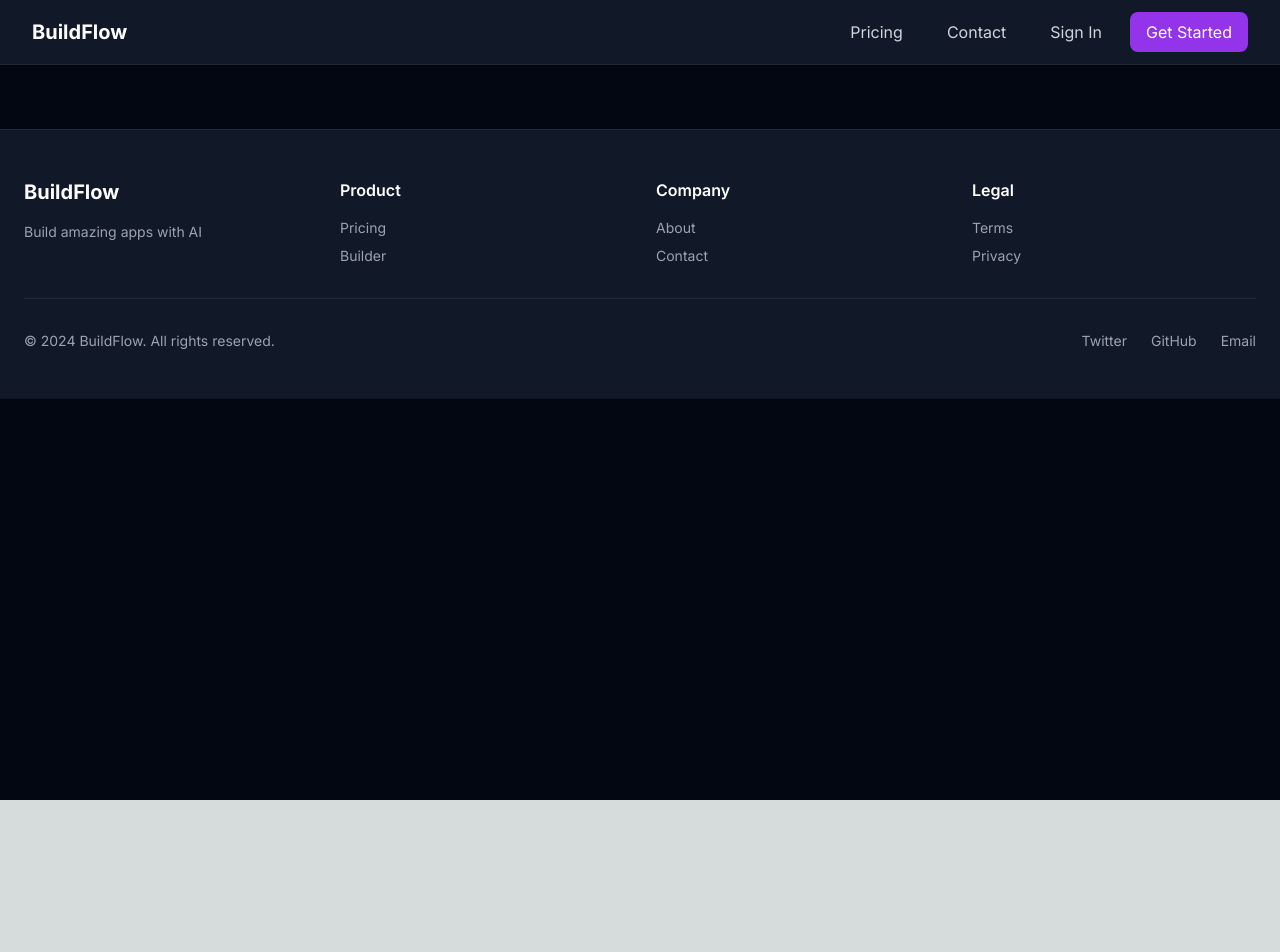
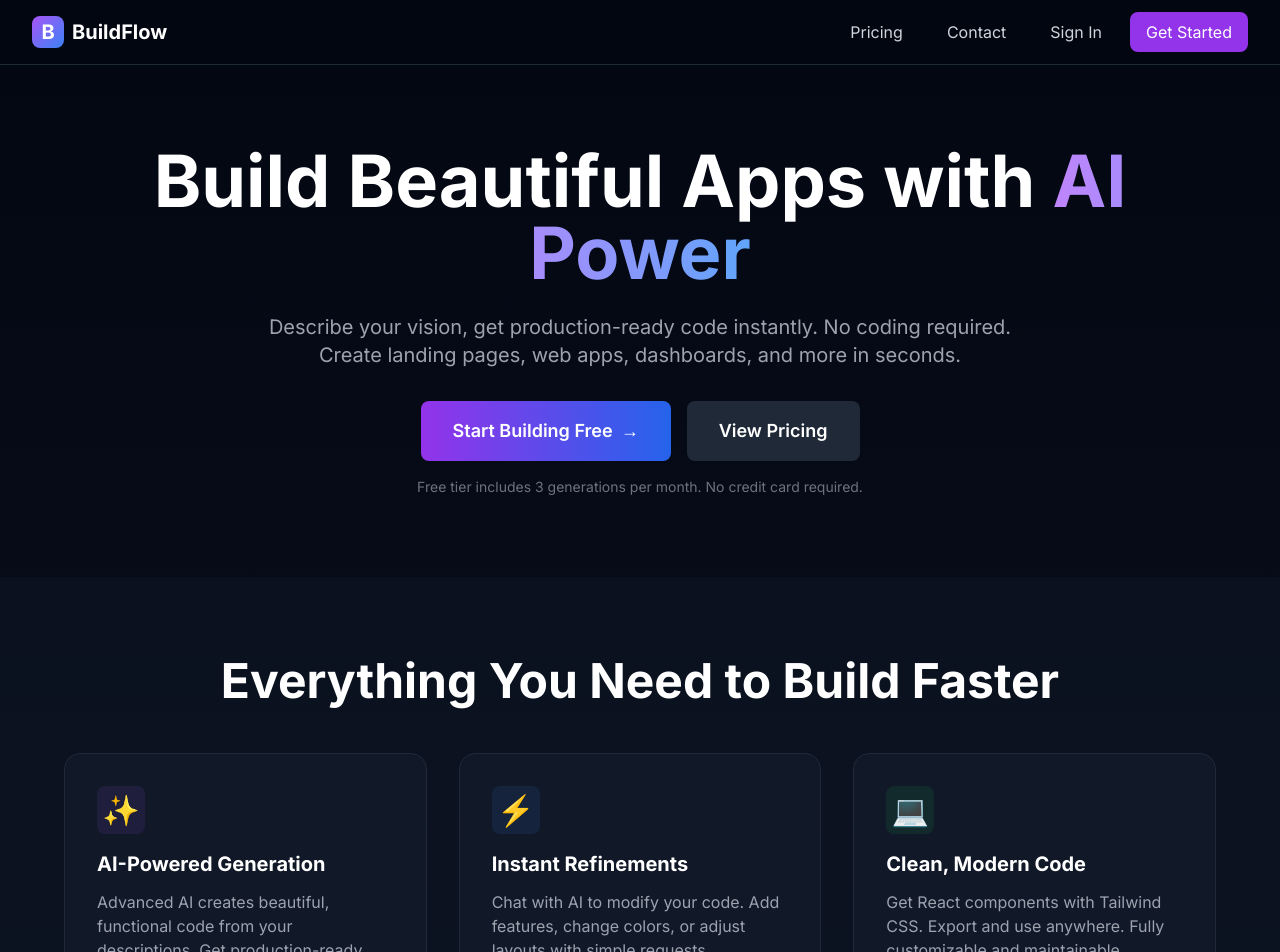
Before and after one commit to fmugova/ai-app-builder, a Next.js app: page / in a window 1280 px wide. Shown: the top 952 px of the page. Before the commit the page ends 800 px from the top, so only its background shows below. Built offline with nearby package versions, Linux system fonts and the light colour scheme; no server answers.

Commit message:
Restore full functionality: landing page, dashboard, admin detection, projects loading

```diff
--- a/app/page.tsx
+++ b/app/page.tsx
@@ -1,117 +1,156 @@
-export const dynamic = 'force-dynamic'
-
+import { Navigation } from '@/components/Navigation'
 import Link from 'next/link'
-import NewsletterForm from '@/components/NewsletterForm'
-import { Sparkles, Code, Zap, Shield, Users, ArrowRight } from 'lucide-react'
-import { MobileMenu } from '@/components/MobileMenu'
-import type { Metadata } from 'next'
-import { Navigation } from '@/components/Navigation'
-
-export const metadata: Metadata = {
-  title: 'Dashboard',
-  description: 'Manage your projects and build with AI',
-  robots: {
-    index: false, // Don't index dashboard (private)
-    follow: false,
-  },
-  alternates: {
-    // Main canonical URL
-    canonical: 'https://buildflow-ai.app',
-
-    // Language variants
-    languages: {
-      'en-US': 'https://buildflow-ai.app',
-      'en-GB': 'https://buildflow-ai.app/en-gb',
-      'es-ES': 'https://buildflow-ai.app/es',
-      'fr-FR': 'https://buildflow-ai.app/fr',
-      'de-DE': 'https://buildflow-ai.app/de',
-      'x-default': 'https://buildflow-ai.app', // Fallback
-    },
-
-    // Media variants (mobile/desktop)
-    media: {
-      'only screen and (max-width: 600px)': 'https://m.buildflow-ai.app',
-    },
-
-    // Content types
-    types: {
-      'application/rss+xml': 'https://buildflow-ai.app/rss.xml',
-      'application/atom+xml': 'https://buildflow-ai.app/atom.xml',
-    },
-  },
-}
 
 export default function LandingPage() {
-  // ✅ JSON-LD Structured Data for SEO
-  const jsonLd = {
-    '@context': 'https://schema.org',
-    '@type': 'SoftwareApplication',
-    name: 'BuildFlow - AI App Builder',
-    description: 'AI-Powered code generation platform. Build beautiful apps, landing pages, and dashboards instantly with AI. No coding required.',
-    applicationCategory: 'DeveloperApplication',
-    operatingSystem: 'Web Browser',
-    offers: {
-      '@type': 'Offer',
-      price: '0',
-      priceCurrency: 'USD',
-      priceValidUntil: '2025-12-31',
-      availability: 'https://schema.org/InStock',
-      description: 'Free tier with 3 AI generations per month'
-    },
-    aggregateRating: {
-      '@type': 'AggregateRating',
-      ratingValue: '4.8',
-      ratingCount: '1250',
-      bestRating: '5',
-      worstRating: '1'
-    },
-    featureList: [
-      'AI-Powered Code Generation',
-      'Real-time Chat Refinements',
-      'React & Tailwind CSS',
-      'Template Library',
-      'Export to Any Platform',
-      'Unlimited Projects'
-    ],
-    screenshot: '/og-image.png',
-    url: 'https://buildflow-ai.app',
-    author: {
-      '@type': 'Organization',
-      name: 'BuildFlow Team',
-      url: 'https://buildflow-ai.app'
-    },
-    datePublished: '2025-01-01',
-    softwareVersion: '1.0.0',
-    browserRequirements: 'Requires JavaScript. Modern web browser required.',
-    permissions: 'No special permissions required'
-  }
-
   return (
-    <>
-      {/* ✅ JSON-LD Script for SEO */}
-      <script
-        type="application/ld+json"
-        dangerouslySetInnerHTML={{ __html: JSON.stringify(jsonLd) }}
-      />
-
-      <div className="min-h-screen bg-gray-950">
+    <div className="min-h-screen bg-gradient-to-b from-gray-950 to-gray-900">
       {/* Header */}
-        <header className="bg-gray-900 border-b border-gray-800 sticky top-0 z-30">
+      <header className="border-b border-gray-800 sticky top-0 z-30 bg-gray-950/80 backdrop-blur-sm">
         <div className="max-w-7xl mx-auto px-4 sm:px-6 lg:px-8">
           <div className="flex justify-between items-center h-16">
-              <h1 className="text-xl font-bold text-white">BuildFlow</h1>
+            <Link href="/" className="flex items-center gap-2">
+              <div className="w-8 h-8 bg-gradient-to-br from-purple-500 to-blue-500 rounded-lg flex items-center justify-center">
+                <span className="text-white text-xl font-bold">B</span>
+              </div>
+              <span className="text-xl font-bold text-white">BuildFlow</span>
+            </Link>
             <Navigation variant="landing" />
           </div>
         </div>
       </header>
 
-        {/* Main content */}
-        <main>
-          {/* Your landing page content */}
-        </main>
+      {/* Hero Section */}
+      <section className="py-20 px-4">
+        <div className="max-w-6xl mx-auto text-center">
+          <h1 className="text-5xl md:text-7xl font-bold text-white mb-6">
+            Build Beautiful Apps with{' '}
+            <span className="bg-gradient-to-r from-purple-400 to-blue-400 text-transparent bg-clip-text">
+              AI Power
+            </span>
+          </h1>
+          <p className="text-xl text-gray-400 mb-8 max-w-3xl mx-auto">
+            Describe your vision, get production-ready code instantly. No coding required.
+            Create landing pages, web apps, dashboards, and more in seconds.
+          </p>
+          <div className="flex flex-col sm:flex-row gap-4 justify-center items-center">
+            <Link
+              href="/auth/signin"
+              className="px-8 py-4 bg-gradient-to-r from-purple-600 to-blue-600 hover:from-purple-700 hover:to-blue-700 text-white rounded-lg font-semibold text-lg transition flex items-center gap-2"
+            >
+              Start Building Free
+              <span>→</span>
+            </Link>
+            <Link
+              href="/pricing"
+              className="px-8 py-4 bg-gray-800 hover:bg-gray-700 text-white rounded-lg font-semibold text-lg transition"
+            >
+              View Pricing
+            </Link>
+          </div>
+          <p className="text-sm text-gray-500 mt-4">
+            Free tier includes 3 generations per month. No credit card required.
+          </p>
+        </div>
+      </section>
 
-        {/* Footer - Add this */}
-        <footer className="bg-gray-900 text-white py-12 mt-16 border-t border-gray-800">
+      {/* Features Section */}
+      <section className="py-20 px-4 bg-gray-900/50">
+        <div className="max-w-6xl mx-auto">
+          <h2 className="text-3xl md:text-5xl font-bold text-white text-center mb-12">
+            Everything You Need to Build Faster
+          </h2>
+          <div className="grid md:grid-cols-3 gap-8">
+            <div className="bg-gray-900 rounded-2xl p-8 border border-gray-800">
+              <div className="w-12 h-12 bg-purple-500/10 rounded-lg flex items-center justify-center mb-4">
+                <span className="text-3xl">✨</span>
+              </div>
+              <h3 className="text-xl font-bold text-white mb-3">AI-Powered Generation</h3>
+              <p className="text-gray-400">
+                Advanced AI creates beautiful, functional code from your descriptions.
+                Get production-ready components instantly.
+              </p>
+            </div>
+
+            <div className="bg-gray-900 rounded-2xl p-8 border border-gray-800">
+              <div className="w-12 h-12 bg-blue-500/10 rounded-lg flex items-center justify-center mb-4">
+                <span className="text-3xl">⚡</span>
+              </div>
+              <h3 className="text-xl font-bold text-white mb-3">Instant Refinements</h3>
+              <p className="text-gray-400">
+                Chat with AI to modify your code. Add features, change colors,
+                or adjust layouts with simple requests.
+              </p>
+            </div>
+
+            <div className="bg-gray-900 rounded-2xl p-8 border border-gray-800">
+              <div className="w-12 h-12 bg-green-500/10 rounded-lg flex items-center justify-center mb-4">
+                <span className="text-3xl">💻</span>
+              </div>
+              <h3 className="text-xl font-bold text-white mb-3">Clean, Modern Code</h3>
+              <p className="text-gray-400">
+                Get React components with Tailwind CSS. Export and use anywhere.
+                Fully customizable and maintainable.
+              </p>
+            </div>
+          </div>
+        </div>
+      </section>
+
+      {/* CTA Section */}
+      <section className="py-20 px-4">
+        <div className="max-w-4xl mx-auto">
+          <div className="bg-gradient-to-r from-purple-600 to-blue-600 rounded-3xl p-12 text-center">
+            <h2 className="text-3xl md:text-5xl font-bold text-white mb-6">
+              Ready to Build Something Amazing?
+            </h2>
+            <p className="text-xl text-purple-100 mb-8">
+              Join thousands of developers building faster with AI
+            </p>
+            <Link
+              href="/auth/signin"
+              className="inline-block px-8 py-4 bg-white text-purple-600 hover:bg-gray-100 rounded-lg font-semibold text-lg transition"
+            >
+              Start Building for Free
+            </Link>
+          </div>
+        </div>
+      </section>
+
+      {/* Newsletter Section */}
+      <section className="py-20 px-4 bg-gray-900/50">
+        <div className="max-w-4xl mx-auto">
+          <div className="bg-gradient-to-r from-purple-600 to-pink-600 rounded-3xl p-12 text-center">
+            <div className="flex items-center justify-center gap-2 mb-4">
+              <span className="text-3xl">📬</span>
+              <h2 className="text-3xl font-bold text-white">Stay Updated</h2>
+            </div>
+            <p className="text-purple-100 mb-8">
+              Get the latest features, tips, and updates delivered to your inbox
+            </p>
+            <div className="flex flex-col sm:flex-row gap-4 max-w-2xl mx-auto">
+              <input
+                type="text"
+                placeholder="Your name (optional)"
+                className="flex-1 px-4 py-3 rounded-lg bg-white/10 border border-white/20 text-white placeholder-purple-200 focus:outline-none focus:ring-2 focus:ring-white"
+              />
+              <input
+                type="email"
+                placeholder="Your email address"
+                className="flex-1 px-4 py-3 rounded-lg bg-white/10 border border-white/20 text-white placeholder-purple-200 focus:outline-none focus:ring-2 focus:ring-white"
+              />
+              <button className="px-8 py-3 bg-white text-purple-600 hover:bg-gray-100 rounded-lg font-semibold transition">
+                Subscribe
+              </button>
+            </div>
+            <p className="text-sm text-purple-200 mt-4">
+              No spam. Unsubscribe anytime. We respect your privacy.
+            </p>
+          </div>
+        </div>
+      </section>
+
+      {/* Footer */}
+      <footer className="bg-gray-900 text-white py-12 border-t border-gray-800">
         <div className="max-w-7xl mx-auto px-6">
           <div className="grid grid-cols-1 md:grid-cols-4 gap-8 mb-8">
             <div>
@@ -121,22 +160,22 @@ export default function LandingPage() {
             <div>
               <h4 className="font-semibold mb-4">Product</h4>
               <ul className="space-y-2 text-sm text-gray-400">
-                  <li><a href="/pricing" className="hover:text-white transition">Pricing</a></li>
-                  <li><a href="/builder" className="hover:text-white transition">Builder</a></li>
+                <li><Link href="/pricing" className="hover:text-white transition">Pricing</Link></li>
+                <li><Link href="/builder" className="hover:text-white transition">Builder</Link></li>
               </ul>
             </div>
             <div>
               <h4 className="font-semibold mb-4">Company</h4>
               <ul className="space-y-2 text-sm text-gray-400">
-                  <li><a href="/about" className="hover:text-white transition">About</a></li>
-                  <li><a href="/contact" className="hover:text-white transition">Contact</a></li>
+                <li><Link href="/about" className="hover:text-white transition">About</Link></li>
+                <li><Link href="/contact" className="hover:text-white transition">Contact</Link></li>
               </ul>
             </div>
             <div>
               <h4 className="font-semibold mb-4">Legal</h4>
               <ul className="space-y-2 text-sm text-gray-400">
-                  <li><a href="/terms" className="hover:text-white transition">Terms</a></li>
-                  <li><a href="/privacy" className="hover:text-white transition">Privacy</a></li>
+                <li><Link href="/terms" className="hover:text-white transition">Terms</Link></li>
+                <li><Link href="/privacy" className="hover:text-white transition">Privacy</Link></li>
               </ul>
             </div>
           </div>
@@ -153,6 +192,5 @@ export default function LandingPage() {
         </div>
       </footer>
     </div>
-    </>
   )
 }
--- a/app/settings/page.tsx
+++ b/app/settings/page.tsx
@@ -1,113 +1,14 @@
+import { redirect } from 'next/navigation'
 import { getServerSession } from 'next-auth'
 import { authOptions } from '@/lib/auth'
-import { redirect } from 'next/navigation'
-import { prisma } from '@/lib/prisma'
-import Link from 'next/link'
 
-export default async function ProjectsPage() {
+export default async function SettingsPage() {
   const session = await getServerSession(authOptions)
 
-  if (!session?.user?.email) {
+  if (!session) {
     redirect('/auth/signin')
   }
 
-  const user = await prisma.user.findUnique({
-    where: { email: session.user.email },
-    select: { id: true }
-  })
-
-  if (!user) {
-    redirect('/auth/signin')
-  }
-
-  const projects = await prisma.project.findMany({
-    where: {
-      userId: user.id
-    },
-    orderBy: { updatedAt: 'desc' },
-    select: {
-      id: true,
-      name: true,
-      description: true,
-      createdAt: true,
-      updatedAt: true,
-    }
-  })
-
-  return (
-    <div className="min-h-screen bg-gray-950">
-      <header className="bg-gray-900 border-b border-gray-800 sticky top-0 z-30">
-        <div className="max-w-7xl mx-auto px-4 sm:px-6 lg:px-8">
-          <div className="flex justify-between items-center h-16">
-            <div className="flex items-center gap-4">
-              <Link href="/dashboard" className="text-xl font-bold text-white">
-                BuildFlow
-              </Link>
-              <span className="text-gray-500">→</span>
-              <h1 className="text-lg font-semibold text-white">My Projects</h1>
-            </div>
-            <Link
-              href="/builder"
-              className="px-4 py-2 bg-purple-600 hover:bg-purple-700 text-white rounded-lg transition"
-            >
-              + New Project
-            </Link>
-          </div>
-        </div>
-      </header>
-
-      <main className="max-w-7xl mx-auto px-4 sm:px-6 lg:px-8 py-8">
-        <div className="mb-6">
-          <h2 className="text-2xl font-bold text-white mb-2">All Projects</h2>
-          <p className="text-gray-400">{projects.length} project{projects.length !== 1 ? 's' : ''} found</p>
-        </div>
-
-        {projects.length === 0 ? (
-          <div className="bg-gray-900 rounded-lg p-12 text-center border border-gray-800">
-            <div className="w-16 h-16 bg-gray-800 rounded-full flex items-center justify-center mx-auto mb-4">
-              <span className="text-3xl">📁</span>
-            </div>
-            <h3 className="text-xl font-semibold text-white mb-2">No projects yet</h3>
-            <p className="text-gray-400 mb-6">Create your first project to get started</p>
-            <Link
-              href="/builder"
-              className="inline-block px-6 py-3 bg-purple-600 hover:bg-purple-700 text-white rounded-lg transition"
-            >
-              Create Your First Project
-            </Link>
-          </div>
-        ) : (
-          <div className="grid grid-cols-1 sm:grid-cols-2 lg:grid-cols-3 xl:grid-cols-4 gap-4 sm:gap-6">
-            {projects.map((project) => (
-              <Link
-                key={project.id}
-                href={`/projects/${project.id}`}
-                className="bg-gray-900 rounded-lg p-6 hover:bg-gray-800 transition border border-gray-800 hover:border-purple-500 group"
-              >
-                <div className="flex items-start justify-between mb-4">
-                  <div className="w-12 h-12 bg-gradient-to-br from-purple-500 to-blue-500 rounded-lg flex items-center justify-center">
-                    <span className="text-xl">📱</span>
-                  </div>
-                  <span className="text-xs text-gray-500">
-                    {new Date(project.updatedAt).toLocaleDateString('en-US', {
-                      month: 'short',
-                      day: 'numeric'
-                    })}
-                  </span>
-                </div>
-                <h3 className="text-lg font-semibold text-white mb-2 group-hover:text-purple-400 transition truncate">
-                  {project.name}
-                </h3>
-                {project.description && (
-                  <p className="text-sm text-gray-400 line-clamp-2">
-                    {project.description}
-                  </p>
-                )}
-              </Link>
-            ))}
-          </div>
-        )}
-      </main>
-    </div>
-  )
+  // Redirect to account page (since they're similar)
+  redirect('/account')
 }
```
Also changed, not shown: app/dashboard/page.tsx (+80 -21 lines). Lines whose indentation alone changed are shown as unchanged.
